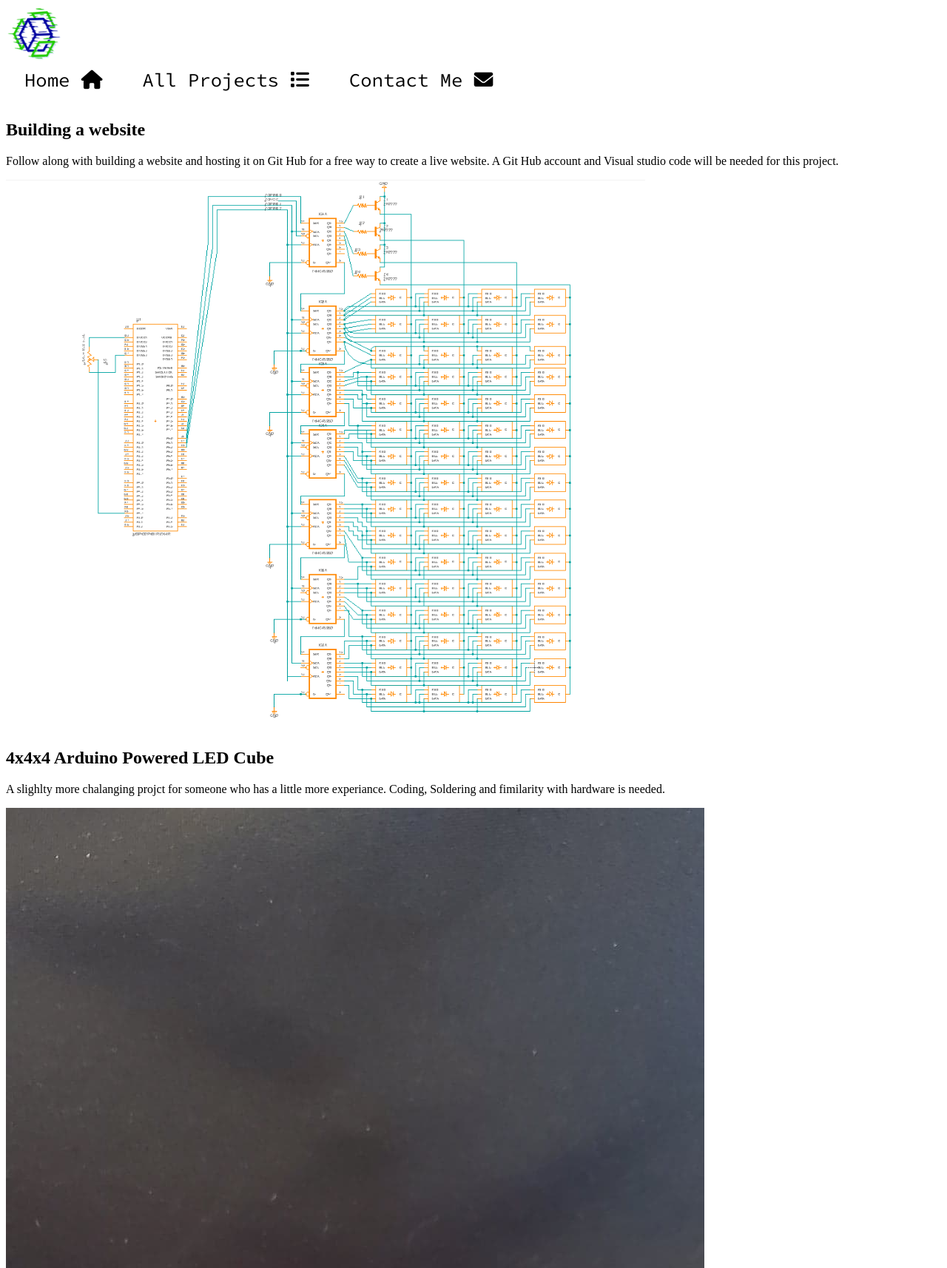
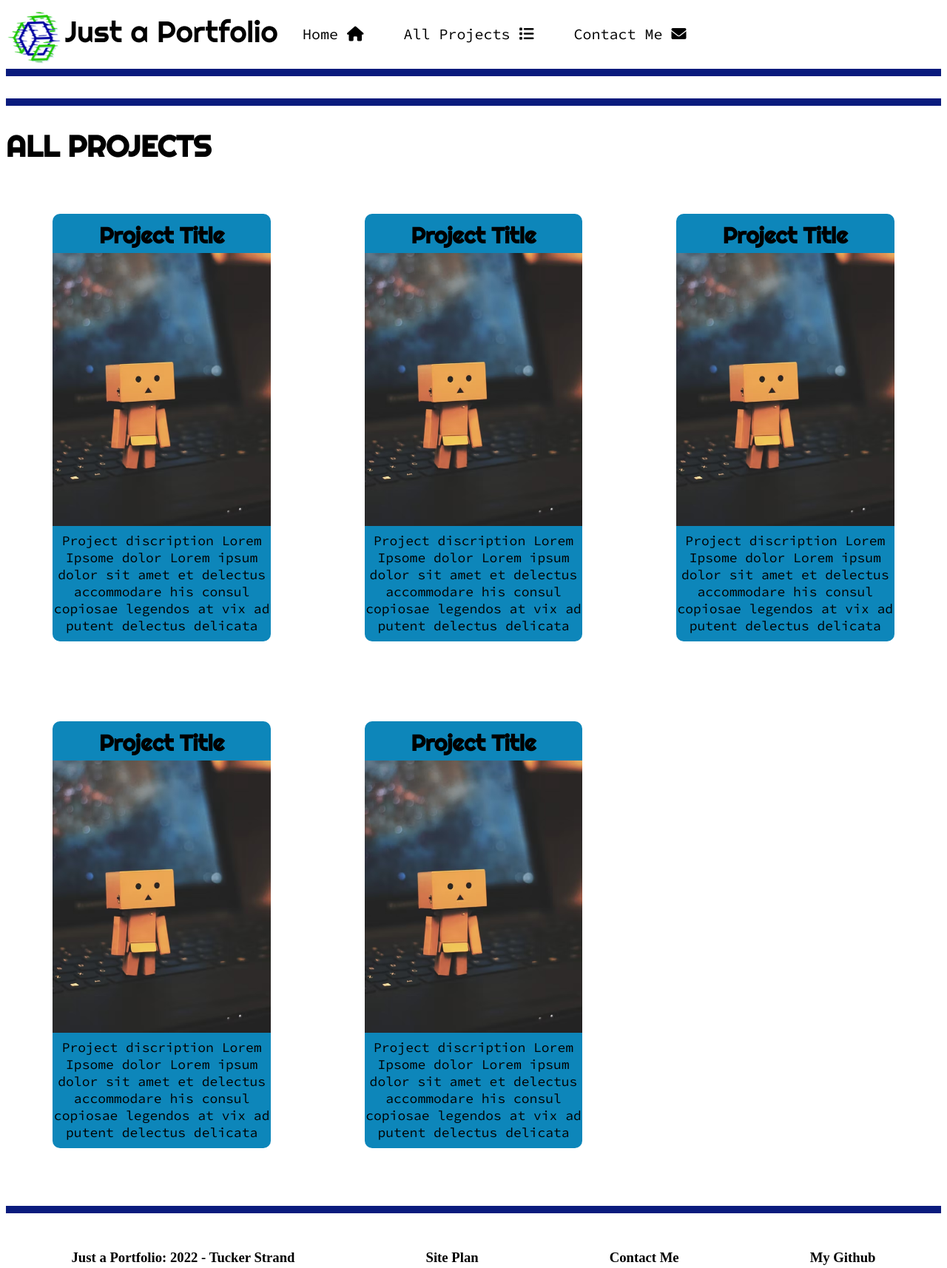
Before and after one commit to Rubisks/rubisks.github.io, a plain HTML site: page portfolio/projects.html in a window 1280 px wide. Shown: the top 1714 px of the page at 74% size. Drawn offline with Linux system fonts and the light colour scheme; a web font is replaced by a local one.

```diff
--- a/portfolio/projects.html
+++ b/portfolio/projects.html
@@ -8,66 +8,89 @@
     <title>Document</title>
 </head>
 <body>
-
+    <div class="content">
         <header>
-
+            <div class="header">
                 <a id="logo-link" href="index.html">
                     <img class="logo" src="pictures/logo100px.png" alt="Dry Oar Logo">
                 </a>
-
-        <nav class="vav-links">
+                    <P class="site-title">
+                        Just a Portfolio
+                    </P>
+                <nav class="nav-links">
                     <a href="index.html">Home <i class="fa-solid fa-house"></i></a>
                     <a href="projects.html">All Projects <i class="fa-solid fa-list"></i></a>
                     <a href="contact.html">Contact Me <i class="fa-solid fa-envelope"></i></a>
                 </nav>
-
+            </div>
+            <div class="spacer"></div>
         </header>
 
         <main>
-
+            <div class="spacer"></div>
             <div class="recent">
 
-            <img src="pictures/markus-spiske-KeFyYzxqmH0-unsplash.jpg" alt="">
-            <h2>
-                Building a website
-            </h2>
-            <p>
-                Follow along with building a website and hosting it on Git Hub for a free way to create a live website. A Git Hub account and Visual studio code will be needed for this project.
-            </p>
+            </div>
+            <h1 class="all-projects-title">ALL PROJECTS</h1>
+            <div class="all-projects">
 
-        </div>
-
-
-        <div class="project card">
-            <img src="pictures/led-cube-secematic.png" alt="scamatic of wireing for led cube">
-            <h2>
-                4x4x4 Arduino Powered LED Cube
-            </h2>
-            <p>
-                A slighlty more chalanging projct for someone who has a little more experiance. Coding, Soldering and fimilarity with hardware is needed.
+                <div class="project-card">
+                    <h1>
+                        Project Title
+                    </h1>
+                    <img class="proj-pic" src="pictures/cardboard robot.avif">
+                    <p class="project-text">
+                        Project discription Lorem Ipsome dolor Lorem ipsum dolor sit amet et delectus accommodare his consul copiosae legendos at vix ad putent delectus delicata
                     </p>
                 </div>
-
-        <div class="project card">
-            <img src="pictures/PowerSupplyInside.jpeg" alt="">
-            <h2>
-                Diy Benchtop Power Supply
-            </h2>
-            <p>
-                This project of geared towards someone who has experiance with hoby electronics. The case can be 3D printed our made out of other materials using hand tools. Soldering and special parts will be needed for this.
+                <div class="project-card">
+                    <h1>
+                        Project Title
+                    </h1>
+                    <img class="proj-pic" src="pictures/cardboard robot.avif">
+                    <p class="project-text">
+                        Project discription Lorem Ipsome dolor Lorem ipsum dolor sit amet et delectus accommodare his consul copiosae legendos at vix ad putent delectus delicata
                     </p>
                 </div>
-
+                <div class="project-card">
+                    <h1>
+                        Project Title
+                    </h1>
+                    <img class="proj-pic" src="pictures/cardboard robot.avif">
+                    <p class="project-text">
+                        Project discription Lorem Ipsome dolor Lorem ipsum dolor sit amet et delectus accommodare his consul copiosae legendos at vix ad putent delectus delicata
+                    </p>
+                </div>
+                <div class="project-card">
+                    <h1>
+                        Project Title
+                    </h1>
+                    <img class="proj-pic" src="pictures/cardboard robot.avif">
+                    <p class="project-text">
+                        Project discription Lorem Ipsome dolor Lorem ipsum dolor sit amet et delectus accommodare his consul copiosae legendos at vix ad putent delectus delicata
+                    </p>
+                </div>
+                <div class="project-card">
+                    <h1>
+                        Project Title
+                    </h1>
+                    <img class="proj-pic" src="pictures/cardboard robot.avif">
+                    <p class="project-text">
+                        Project discription Lorem Ipsome dolor Lorem ipsum dolor sit amet et delectus accommodare his consul copiosae legendos at vix ad putent delectus delicata
+                    </p>
+                </div>
+            </div>
+            <div class="spacer"></div>
         </main>
 
 
         <footer class="foot">
-
             <h3>Just a Portfolio: 2022 - Tucker Strand</h3>
             <h3><a href="site-plan.html">Site Plan</a></h3>
-        <h3><a href="contactme.html">Contact Me</a></h3>
+            <h3><a href="contact.html">Contact Me</a></h3>
+            <h3><a href="https://github.com/Rubisks"> My Github</a></h3>
 
         </footer>
-
+    </div>
 </body>
 </html>
--- a/portfolio/styles/styles.css
+++ b/portfolio/styles/styles.css
@@ -34,62 +34,54 @@
 /* Headder and footer css */
 .header{
     display: grid;
-    grid-template-columns: 1fr 1fr 3fr;
+    grid-template-columns: .25fr 1fr 3fr;
     background-color:white;
-    text-align: center;
     border-radius: 10px;
     height: 75px ;
     z-index: 1;
 }
-
 .logo{
     width: 80px;
 }
-
 #logo-link {
     padding-top: 5px;
 }
-
 .site-title{
     font-family: var(--heading-font);
     color: black;
-    font-size: 2.5vw;
+    font-size: 40px;
     text-align: left;
-    margin-top: 25px;
+    margin-top: 10px;
 }
-
 nav a{
-
     font-family: var(--paragraph-font);
-    font-size: 2vw;
-    text-align: left;
+    font-size: 20px;
     color: black;
     text-decoration: none;
     padding: 25px;
 }
-
 nav a:hover{
     background-color: #0D86BA;
     color: aliceblue;
 }
 .nav-links{
     margin-top: 25px;
-    z-index: 1;
+    left: 0;
 }
-
+/* footer css */
 footer{
     display: flex;
     justify-content: space-around;
     align-items: center;
 }
-
 footer h3 a, footer h3 a{
     text-align: center;
     text-decoration: none;
     color: black;
 }
+/* End of header and footer */
 
-/* End of header and footer */
+/* content formating for every page */
 .content{
     max-width: 1700px;
     display: block;
@@ -97,8 +89,7 @@ footer h3 a, footer h3 a{
 }
 
 /* Home Page CSS */
-/*hero page config*/
-
+/* hero page config */
 .hero{
     display: grid;
     grid-template-columns: 1fr 3fr 1fr;
@@ -118,11 +109,8 @@ footer h3 a, footer h3 a{
     grid-row: 1/3;
     z-index: 1;
     background-image: linear-gradient(to bottom,#ffffff00, #ffffff );
-
-
 }
 .welcome{
-
     grid-column: 2/3;
     grid-row: 1/2;
     margin-left: auto;
@@ -131,8 +119,7 @@ footer h3 a, footer h3 a{
     color: aliceblue;
     font-size: 4vw;
 }
-
-/*settings for intro message*/
+/* settings for intro message */
 .intro-msg{
     margin-top: 50vw;
     text-align: center;
@@ -144,12 +131,10 @@ footer h3 a, footer h3 a{
     grid-row: 1/2;
     z-index: 1;
     font-size: 2vw;
-
 }
 .projects-title{
     font-family: var(--heading-font);
     font-size: 2vw;
-
 }
 /* grid settings for projects */
 .grid-box{
@@ -157,9 +142,7 @@ footer h3 a, footer h3 a{
     grid-template-columns: 1fr 1fr 1fr 1fr 1fr;
     margin-left: auto;
     margin-right: auto;
-
 }
-
 /* styles for each project card */
 .project-card{
     width: 100%;
@@ -167,15 +150,16 @@ footer h3 a, footer h3 a{
     position: relative;
     margin-top: 20px;
     margin-bottom: 50px;
-
 }
 /* project title */
 .project-card h1{
     font-family: var(--heading-font);
     text-align: center;
-    font-size: 2vw;
+    font-size: 30px;
     margin-bottom: 0;
-    background-color: #69B50D;
+    padding-top: 10px;
+    padding-bottom: 5px;
+    background-color: var(--accent1-color);
     border-radius: 10px 10px 0 0;
     width: 70%;
     margin-left: auto;
@@ -191,7 +175,6 @@ footer h3 a, footer h3 a{
     border-radius: 0 0 10px 10px;
     z-index: 0;
 }
-
 /* new project bage*/
 .badge-text{
     width: 10px;
@@ -203,7 +186,6 @@ footer h3 a, footer h3 a{
     left: 3.5vw;
     z-index: 2;
 }
-
 .fa-certificate {
     color: gold;
     font-size: 6vw;
@@ -212,5 +194,64 @@ footer h3 a, footer h3 a{
     bottom: 5vw;
     left: 1.5vw;
 }
+/* End of Home Page CSS */
 
-/* End of Home Page CSS */
+/*  contact page CSS */
+.contact-grid{
+    display: grid;
+    grid-template-columns: 1fr 1fr;
+    grid-template-rows: 1fr 4fr 4fr;
+    margin: 0 auto;
+    font-family: var(--paragraph-font);
+}
+.contact-grid img{
+    margin: auto;
+    width: 70%;
+    grid-row: 1/4;
+    padding: 30px;
+}
+.contact-title{
+    font-size: 30px;
+    text-align: center;
+}
+.contact-text{
+    padding: 50px;
+}
+#feedback{
+    grid-column: 2/3;
+    margin: 0 auto;
+}
+form ul{
+    list-style: none;
+}
+form ul li{
+    padding: 10px;
+}
+/* end of contact page css */
+
+/* all projects page css */
+.all-projects-title{
+    font-family: var(--heading-font);
+    font-size: 40px;
+}
+.all-projects{
+    display: grid;
+    grid-template-columns: 1fr 1fr 1fr;
+}
+.all-projects img{
+    border-radius: 0;
+}
+.all-projects .project-text{
+    width: 70%;
+    text-align: center;
+    margin-left: auto;
+    margin-right: auto;
+    padding-top: 10px;
+    padding-bottom: 10px;
+    font-family: var(--paragraph-font);
+    font-size: 18px;
+    background-color: #0D86BA;
+    margin-top: -2px;
+    border-radius:0 0 10px 10px;
+}
+/* end of all projects page css */
```
Also changed, not shown: portfolio/contact.html (+20 -36 lines), portfolio/index.html (+3 -48 lines), portfolio/pictures/picture of tucker.jpeg (deleted), portfolio/pictures/picture-of-tucker.jpeg (added). Lines whose indentation alone changed are shown as unchanged.
